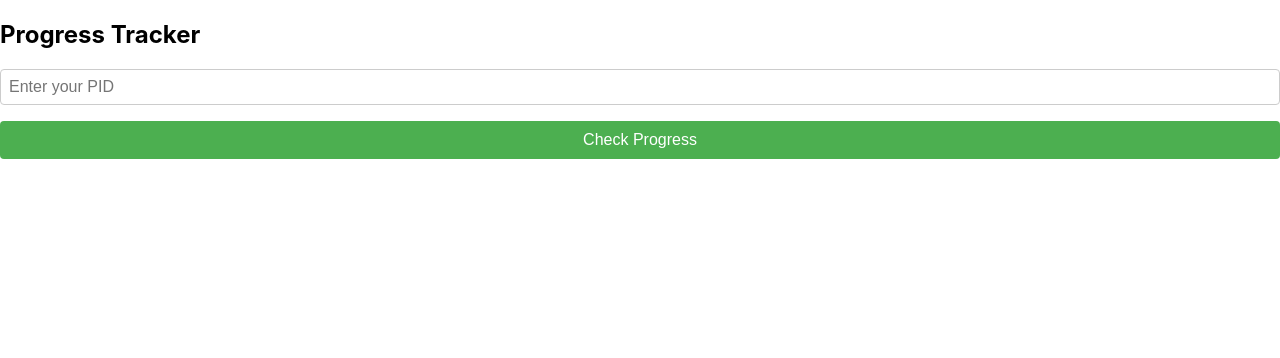
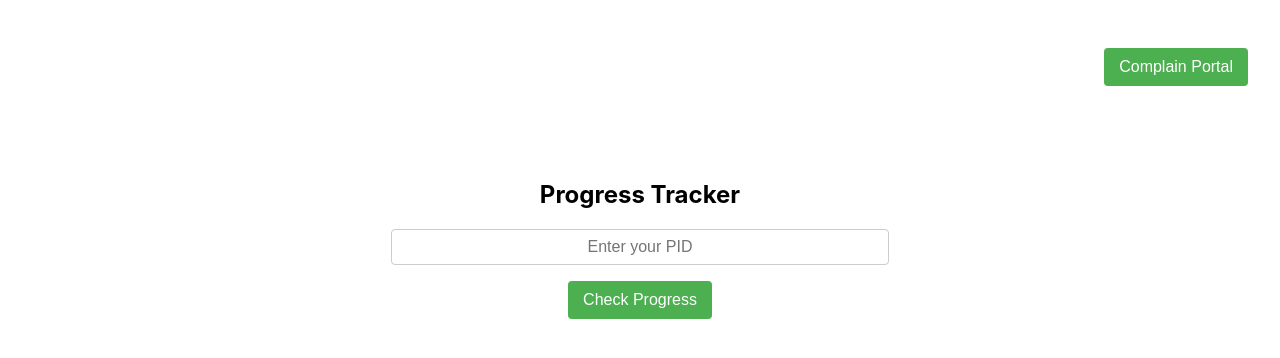
Before and after one commit to Prince-Sharma002/complain-frontend, a React (Create React App) app: page /progress in a window 1280 px wide. Shown: the top 358 px of the page. Built offline with nearby package versions, Linux system fonts and the light colour scheme; no server answers.

Commit message:
Update Progress.jsx

```diff
--- a/src/Admin side/Progress.jsx
+++ b/src/Admin side/Progress.jsx
@@ -1,10 +1,12 @@
 import React, { useState, useEffect } from 'react';
+import { NavLink } from 'react-router-dom';
 
 const Progress = () => {
     const [data, setData] = useState([]);
     const [pid, setPid] = useState(''); // State to store user input
     const [progress, setProgress] = useState(null); // State to store the progress for the given PID
 
+    //  https://complain-backend.onrender.com/getdata
     const getdata = async () => {
         try {
             const response = await fetch('https://complain-backend.onrender.com/getdata', {
@@ -40,7 +42,7 @@ const Progress = () => {
     // Function to handle form submission
     const handleSubmit = (e) => {
         e.preventDefault();
-        const selectedData = data.find(item => item.pid === pid);
+        const selectedData = data.find(item => item._id === pid);
         if (selectedData) {
             setProgress(selectedData.progress);
         } else {
@@ -66,14 +68,19 @@ const Progress = () => {
     });
 
     return (
-        <div>
-            <h2>Progress Tracker</h2>
-            <form onSubmit={handleSubmit}>
+        <div style={{padding:"10rem"}}>
+                <button style={{ position: "absolute", right: "2rem", top: "3rem" }}>
+
+                    <NavLink style={{ color: "white", textDecoration: "none" }} to={"/"}>Complain Portal</NavLink>
+                </button>
+            <h2 style={{textAlign : "center"}}>Progress Tracker</h2>
+            <form onSubmit={handleSubmit} style={{ display : "flex" , alignItems : "center"}}>
                 <input
                     type="text"
                     value={pid}
                     onChange={handleInputChange}
                     placeholder="Enter your PID"
+                    style={{width : "50%" , textAlign : "center"  }}
                 />
                 <button type="submit">Check Progress</button>
             </form>
@@ -84,10 +91,13 @@ const Progress = () => {
                         Complain Sent
                     </div>
                     <div style={stageStyle(progress >= 2)}>
-                        Accept/Reject
+                        Complain Accept
                     </div>
                     <div style={stageStyle(progress >= 3)}>
                         In Progress
+                    </div>
+                    <div style={stageStyle(progress >= 4)}>
+                        Resolved
                     </div>
                 </div>
             )}
```
